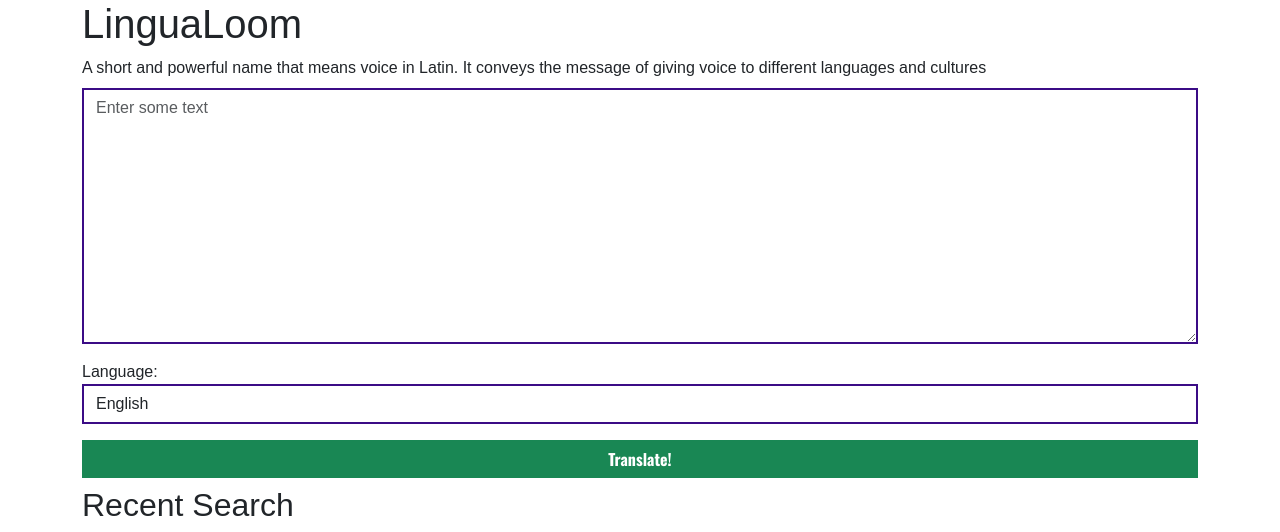
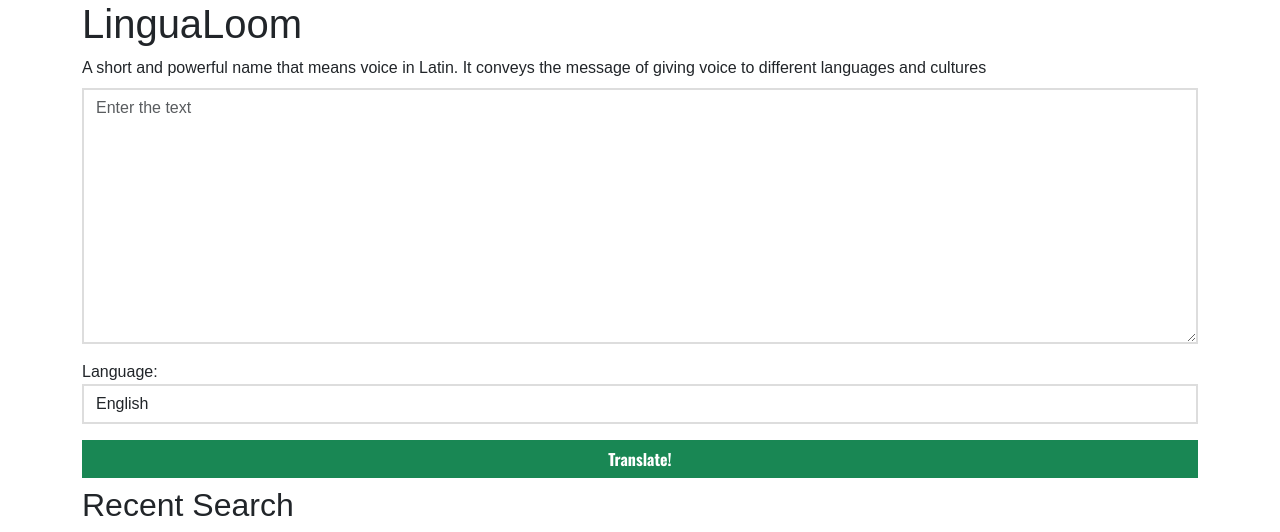
Before and after one commit to CodeTechAnvi18/translation-ai-flask, a Flask app: page / in a window 1280 px wide. Shown: the top 532 px of the page. Run offline with Flask 3, Linux system fonts and the light colour scheme; data that the repository does not hold is empty.

Commit message:
Update index.html

```diff
--- a/templates/index.html
+++ b/templates/index.html
@@ -17,7 +17,7 @@
       }
 
       .form-control {
-        border: 2px solid #3b0c86;
+        border: 2px solid #ddd;
         border-radius: 0rem;
       }
 
@@ -38,7 +38,7 @@
         <div>
             <form method="POST">
                 <div class="form-group">
-                    <textarea name="text" cols="20" rows="10" class="form-control" placeholder="Enter some text"></textarea>
+                    <textarea name="text" cols="20" rows="10" class="form-control" placeholder="Enter the text"></textarea>
                 </div>
                 <div class="form-group">
                     <label for="language">Language:</label>
```
